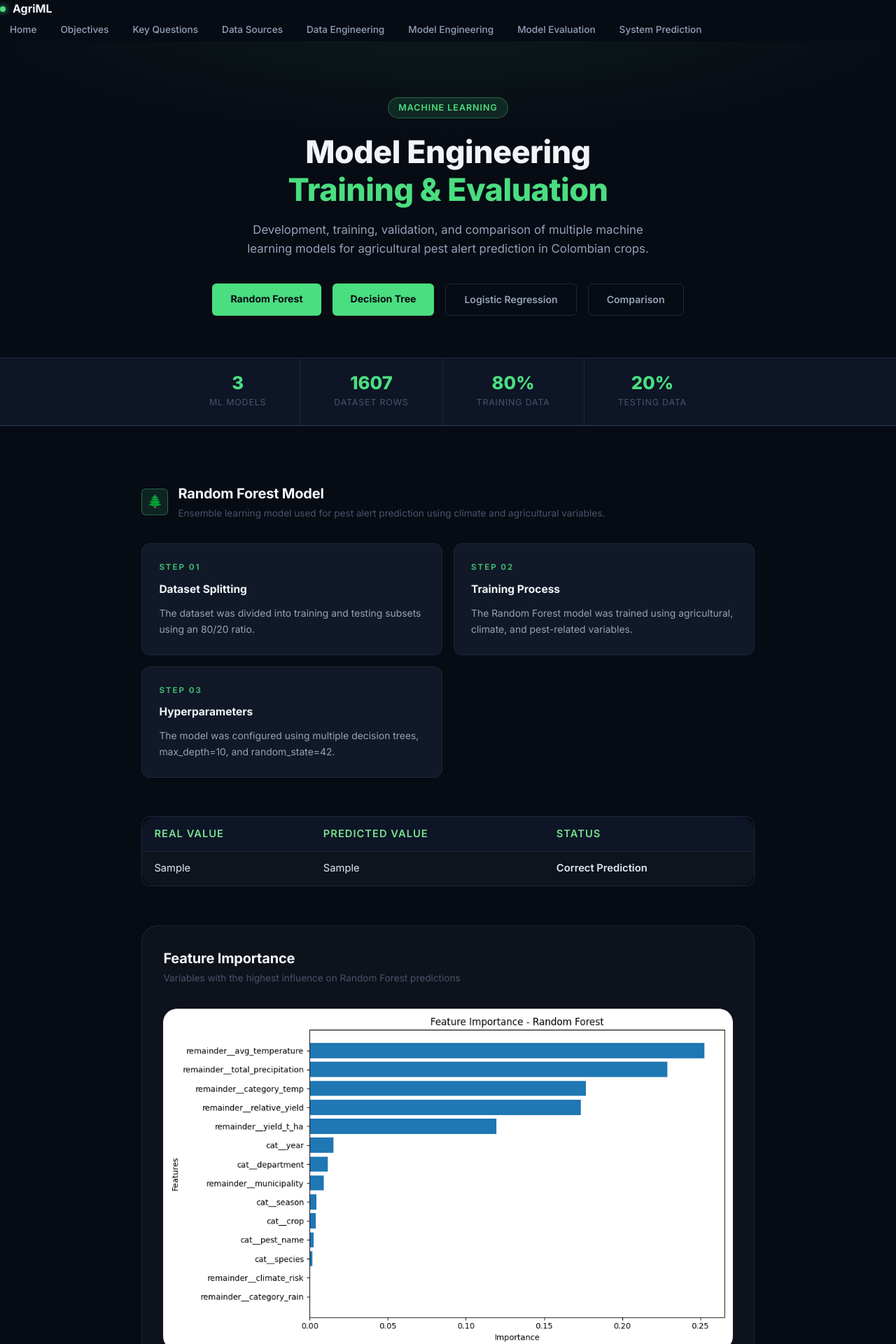
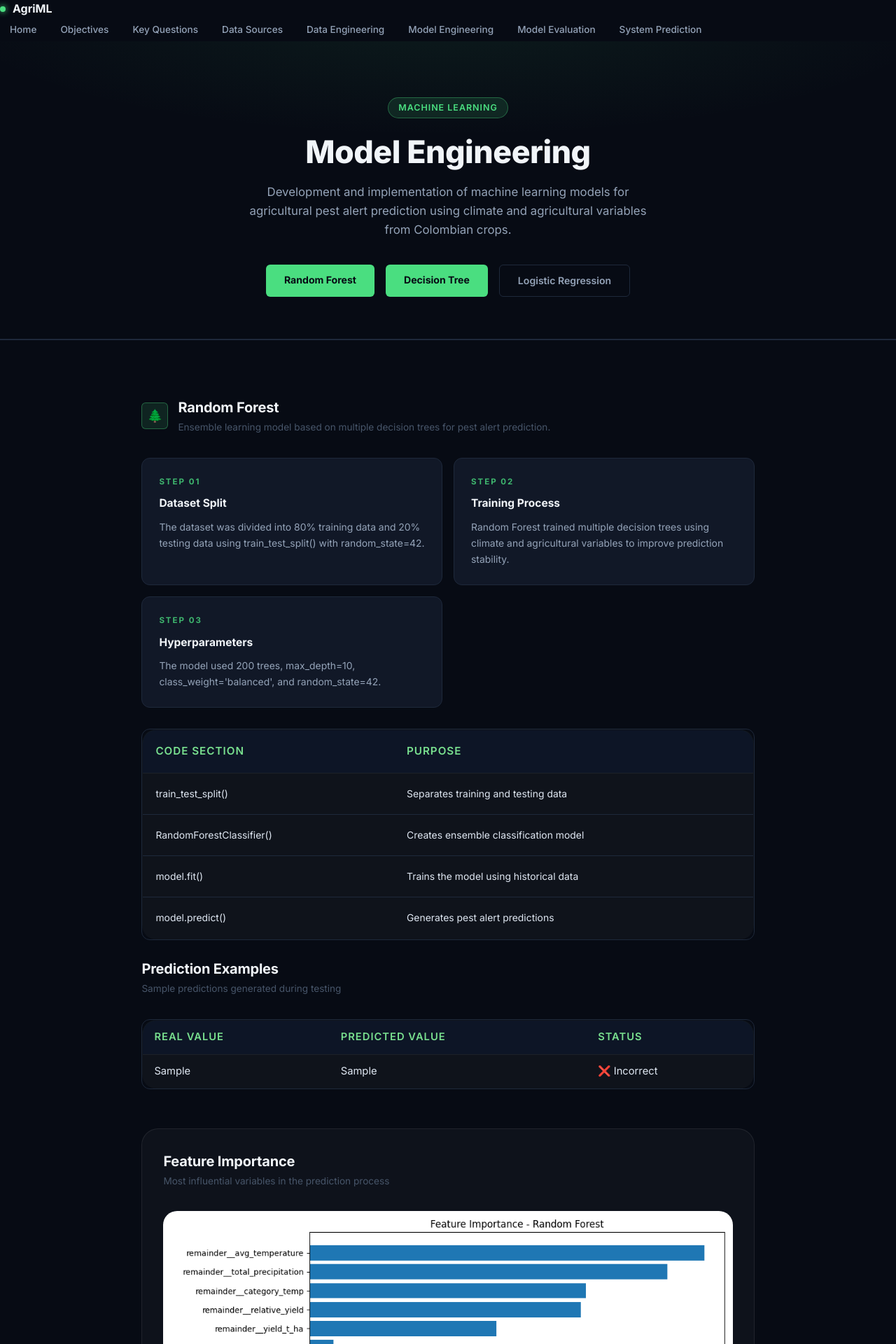
Before and after one commit to juanandresmedinaune-creator/Final_Project, a Flask app: template templates/modelEngineering.html in a window 1280 px wide. Shown: the top 1920 px of the page at 70% size. Run offline with Flask 3, Linux system fonts and the light colour scheme; the template is opened without the code that fills it: most values are stand-ins (such as "Sample title", 1, 10 or a date in 2020); parts of the project's set-up code (start-up, migrations or seed data) failed here and were passed over.

Commit message:
fix(modelEngineering): correct information html

```diff
--- a/templates/modelEngineering.html
+++ b/templates/modelEngineering.html
@@ -2,20 +2,23 @@
 <html lang="en">
 
 <head>
+
     <meta charset="UTF-8">
-    <meta name="viewport" content="width=device-width, initial-scale=1.0">
 
-    <title>AgriML — Model Engineering</title>
-
-    <link rel="stylesheet" href="{{ url_for('static', filename='pests.css') }}">
+    <title>
+        Model Engineering
+    </title>
 
     <link rel="stylesheet"
-        href="https://cdn.jsdelivr.net/npm/bootstrap-icons@1.11.0/font/bootstrap-icons.css">
+        href="{{ url_for('static', filename='pests.css') }}">
+
 </head>
 
 <body>
 
     {% include 'navbar.html' %}
+
+    <!-- HERO -->
 
     <section class="hero">
 
@@ -25,14 +28,12 @@
 
         <h1>
             Model Engineering
-            <br>
-            <em>Training & Evaluation</em>
         </h1>
 
         <p>
-            Development, training, validation, and comparison of multiple
-            machine learning models for agricultural pest alert prediction
-            in Colombian crops.
+            Development and implementation of machine learning models
+            for agricultural pest alert prediction using climate
+            and agricultural variables from Colombian crops.
         </p>
 
         <div class="hero-actions">
@@ -49,39 +50,13 @@
                 Logistic Regression
             </a>
 
-            <a href="#comparison" class="btn-outline">
-                Comparison
-            </a>
-
         </div>
 
     </section>
 
-    <div class="stats-bar">
+    <hr class="divider">
 
-        <div class="stat-item">
-            <div class="stat-value">3</div>
-            <div class="stat-label">ML Models</div>
-        </div>
-
-        <div class="stat-item">
-            <div class="stat-value">1607</div>
-            <div class="stat-label">Dataset Rows</div>
-        </div>
-
-        <div class="stat-item">
-            <div class="stat-value">80%</div>
-            <div class="stat-label">Training Data</div>
-        </div>
-
-        <div class="stat-item">
-            <div class="stat-value">20%</div>
-            <div class="stat-label">Testing Data</div>
-        </div>
-
-    </div>
-
-    <hr class="divider">
+    <!-- RANDOM FOREST -->
 
     <section class="section" id="random-forest">
 
@@ -92,17 +67,21 @@
             </div>
 
             <div>
-                <h2>Random Forest Model</h2>
+
+                <h2>
+                    Random Forest
+                </h2>
 
                 <p>
-                    Ensemble learning model used for pest alert prediction
-                    using climate and agricultural variables.
+                    Ensemble learning model based on multiple
+                    decision trees for pest alert prediction.
                 </p>
+
             </div>
 
         </div>
 
-        <!-- CARDS -->
+        <!-- EXPLANATION -->
 
         <div class="obj-grid">
 
@@ -112,11 +91,14 @@
                     Step 01
                 </div>
 
-                <h3>Dataset Splitting</h3>
+                <h3>
+                    Dataset Split
+                </h3>
 
                 <p>
-                    The dataset was divided into training and testing subsets
-                    using an 80/20 ratio.
+                    The dataset was divided into 80% training data
+                    and 20% testing data using train_test_split()
+                    with random_state=42.
                 </p>
 
             </div>
@@ -127,11 +109,14 @@
                     Step 02
                 </div>
 
-                <h3>Training Process</h3>
+                <h3>
+                    Training Process
+                </h3>
 
                 <p>
-                    The Random Forest model was trained using agricultural,
-                    climate, and pest-related variables.
+                    Random Forest trained multiple decision trees
+                    using climate and agricultural variables
+                    to improve prediction stability.
                 </p>
 
             </div>
@@ -142,20 +127,81 @@
                     Step 03
                 </div>
 
-                <h3>Hyperparameters</h3>
+                <h3>
+                    Hyperparameters
+                </h3>
 
                 <p>
-                    The model was configured using multiple decision trees,
-                    max_depth=10, and random_state=42.
+                    The model used 200 trees,
+                    max_depth=10,
+                    class_weight='balanced',
+                    and random_state=42.
                 </p>
 
             </div>
 
         </div>
 
+        <!-- CODE -->
+
+        <div class="table-wrap">
+
+            <table class="data-table">
+
+                <thead>
+
+                    <tr>
+                        <th>Code Section</th>
+                        <th>Purpose</th>
+                    </tr>
+
+                </thead>
+
+                <tbody>
+
+                    <tr>
+                        <td>train_test_split()</td>
+                        <td>Separates training and testing data</td>
+                    </tr>
+
+                    <tr>
+                        <td>RandomForestClassifier()</td>
+                        <td>Creates ensemble classification model</td>
+                    </tr>
+
+                    <tr>
+                        <td>model.fit()</td>
+                        <td>Trains the model using historical data</td>
+                    </tr>
+
+                    <tr>
+                        <td>model.predict()</td>
+                        <td>Generates pest alert predictions</td>
+                    </tr>
+
+                </tbody>
+
+            </table>
+
+        </div>
+
         <br>
 
-        <!-- PREDICTIONS -->
+        <!-- CONSOLE PREDICTIONS -->
+
+        <div class="section-header">
+
+            <div>
+                <h2>
+                    Prediction Examples
+                </h2>
+
+                <p>
+                    Sample predictions generated during testing
+                </p>
+            </div>
+
+        </div>
 
         <div class="table-wrap">
 
@@ -177,23 +223,17 @@
 
                     <tr>
 
-                        <td>
-                            {{ row.real_value }}
-                        </td>
+                        <td>{{ row.real_value }}</td>
+
+                        <td>{{ row.predicted_value }}</td>
 
                         <td>
-                            {{ row.predicted_value }}
-                        </td>
 
-                        <td class="
-                            {% if row.status == 'Correct Prediction' %}
-                                correct
+                            {% if row.status == "Correct" %}
+                                ✅ Correct
                             {% else %}
-                                error
+                                ❌ Incorrect
                             {% endif %}
-                        ">
-
-                            {{ row.status }}
 
                         </td>
 
@@ -209,18 +249,22 @@
 
         <br>
 
-        <!-- GRAPH -->
+        <!-- FEATURE IMPORTANCE -->
 
         <div class="graph-card">
 
             <div class="section-header">
 
                 <div>
-                    <h2>Feature Importance</h2>
+
+                    <h2>
+                        Feature Importance
+                    </h2>
 
                     <p>
-                        Variables with the highest influence on Random Forest predictions
+                        Most influential variables in the prediction process
                     </p>
+
                 </div>
 
             </div>
@@ -228,7 +272,7 @@
             <div class="chart-container">
 
                 <img src="{{ url_for('static', filename='feature_importance.png') }}"
-                    alt="Feature Importance Graph">
+                    alt="Feature Importance">
 
             </div>
 
@@ -238,9 +282,7 @@
 
     <hr class="divider">
 
-    <!-- ================================= -->
     <!-- DECISION TREE -->
-    <!-- ================================= -->
 
     <section class="section" id="decision-tree">
 
@@ -251,12 +293,16 @@
             </div>
 
             <div>
-                <h2>Decision Tree Model</h2>
+
+                <h2>
+                    Decision Tree
+                </h2>
 
                 <p>
-                    Supervised learning model based on hierarchical
-                    decision rules for pest classification.
+                    Hierarchical classification model based on
+                    decision rules and data splitting.
                 </p>
+
             </div>
 
         </div>
@@ -269,10 +315,12 @@
                     Step 01
                 </div>
 
-                <h3>Dataset Splitting</h3>
+                <h3>
+                    Dataset Split
+                </h3>
 
                 <p>
-                    The same processed dataset was divided into
+                    The processed dataset was separated into
                     training and testing subsets.
                 </p>
 
@@ -284,11 +332,13 @@
                     Step 02
                 </div>
 
-                <h3>Training Process</h3>
+                <h3>
+                    Training Process
+                </h3>
 
                 <p>
-                    The model learned decision rules based on
-                    climate and crop behavior.
+                    The model generated hierarchical decision rules
+                    based on crop and climate variables.
                 </p>
 
             </div>
@@ -299,11 +349,14 @@
                     Step 03
                 </div>
 
-                <h3>Hyperparameters</h3>
+                <h3>
+                    Hyperparameters
+                </h3>
 
                 <p>
-                    The model was configured using
-                    max_depth=5 and Gini criterion.
+                    The model used max_depth=5,
+                    criterion='gini',
+                    and random_state=42.
                 </p>
 
             </div>
@@ -332,23 +385,17 @@
 
                     <tr>
 
-                        <td>
-                            {{ row.real_value }}
-                        </td>
+                        <td>{{ row.real_value }}</td>
+
+                        <td>{{ row.predicted_value }}</td>
 
                         <td>
-                            {{ row.predicted_value }}
-                        </td>
 
-                        <td class="
-                            {% if row.status == 'Correct Prediction' %}
-                                correct
+                            {% if row.status == "Correct" %}
+                                ✅ Correct
                             {% else %}
-                                error
+                                ❌ Incorrect
                             {% endif %}
-                        ">
-
-                            {{ row.status }}
 
                         </td>
 
@@ -366,9 +413,7 @@
 
     <hr class="divider">
 
-    <!-- ================================= -->
     <!-- LOGISTIC REGRESSION -->
-    <!-- ================================= -->
 
     <section class="section" id="logistic-regression">
 
@@ -379,12 +424,16 @@
             </div>
 
             <div>
-                <h2>Logistic Regression Model</h2>
+
+                <h2>
+                    Logistic Regression
+                </h2>
 
                 <p>
-                    Linear classification algorithm used to estimate
-                    pest alert probabilities.
+                    Linear probabilistic classification model
+                    used for pest alert estimation.
                 </p>
+
             </div>
 
         </div>
@@ -397,11 +446,13 @@
                     Step 01
                 </div>
 
-                <h3>Dataset Splitting</h3>
+                <h3>
+                    Dataset Split
+                </h3>
 
                 <p>
-                    The processed dataset was separated into
-                    training and testing subsets.
+                    Training and testing datasets were generated
+                    using an 80/20 split ratio.
                 </p>
 
             </div>
@@ -412,11 +463,13 @@
                     Step 02
                 </div>
 
-                <h3>Training Process</h3>
+                <h3>
+                    Training Process
+                </h3>
 
                 <p>
-                    Logistic Regression analyzed relationships
-                    between climate variables and pest alerts.
+                    Logistic Regression estimated the probability
+                    of pest alerts using climate variables.
                 </p>
 
             </div>
@@ -427,11 +480,14 @@
                     Step 03
                 </div>
 
-                <h3>Hyperparameters</h3>
+                <h3>
+                    Hyperparameters
+                </h3>
 
                 <p>
-                    The model can be configured using
-                    regularization and solver optimization.
+                    The model used max_iter=500,
+                    solver='lbfgs',
+                    and class_weight='balanced'.
                 </p>
 
             </div>
@@ -460,23 +516,17 @@
 
                     <tr>
 
-                        <td>
-                            {{ row.real_value }}
-                        </td>
+                        <td>{{ row.real_value }}</td>
+
+                        <td>{{ row.predicted_value }}</td>
 
                         <td>
-                            {{ row.predicted_value }}
-                        </td>
 
-                        <td class="
-                            {% if row.status == 'Correct Prediction' %}
-                                correct
+                            {% if row.status == "Correct" %}
+                                ✅ Correct
                             {% else %}
-                                error
+                                ❌ Incorrect
                             {% endif %}
-                        ">
-
-                            {{ row.status }}
 
                         </td>
 
@@ -494,77 +544,147 @@
 
     <hr class="divider">
 
-    <!-- ================================= -->
-    <!-- MODEL COMPARISON -->
-    <!-- ================================= -->
+    <!-- FLASK INTEGRATION -->
 
-    <section class="section" id="comparison">
+<section class="section">
 
     <div class="section-header">
 
         <div class="section-icon">
-                📊
+            ⚙️
         </div>
 
         <div>
-                <h2>Model Comparison</h2>
+
+            <h2>
+                Flask Integration
+            </h2>
 
             <p>
-                    Comparative analysis between machine learning models
+                Integration of trained machine learning models into the
+                Flask web application for real-time agricultural pest
+                alert prediction.
             </p>
+
         </div>
 
     </div>
 
-        <div class="table-wrap">
+    <!-- WORKFLOW -->
 
-            <table class="data-table">
+    <div class="q-grid">
 
-                <thead>
+        <div class="q-panel">
 
-                    <tr>
-                        <th>Model</th>
-                        <th>Strength</th>
-                        <th>Advantage</th>
-                        <th>Status</th>
-                    </tr>
+            <div class="q-panel-header">
 
-                </thead>
+                <h3>
+                    Prediction Workflow
+                </h3>
 
-                <tbody>
+            </div>
 
-                    <tr>
-                        <td>Random Forest</td>
-                        <td>High prediction stability</td>
-                        <td>Feature importance analysis</td>
-                        <td>Implemented</td>
-                    </tr>
+            <ul>
 
-                    <tr>
-                        <td>Decision Tree</td>
-                        <td>Easy interpretation</td>
-                        <td>Visual decision rules</td>
-                        <td>Implemented</td>
-                    </tr>
+                <li>
+                    Flask receives agricultural and climate information
+                    submitted by the user through the prediction form.
+                </li>
 
-                    <tr>
-                        <td>Logistic Regression</td>
-                        <td>Fast classification</td>
-                        <td>Probability estimation</td>
-                        <td>Pending Evaluation</td>
-                    </tr>
+                <li>
+                    Input variables such as crop type, municipality,
+                    temperature, and precipitation are transformed
+                    into numerical representations.
+                </li>
 
-                </tbody>
+                <li>
+                    The processed information is sent to the trained
+                    Random Forest model.
+                </li>
 
-            </table>
+                <li>
+                    The machine learning model generates a pest alert
+                    prediction using learned agricultural patterns.
+                </li>
+
+                <li>
+                    The final prediction result is displayed dynamically
+                    in the web interface.
+                </li>
+
+            </ul>
+
+        </div>
+
+        <!-- CODE EXAMPLE -->
+
+        <div class="q-panel">
+
+            <div class="q-panel-header">
+
+                <h3>
+                    Prediction Code Example
+                </h3>
+
+            </div>
+
+<pre>
+input_data = pd.DataFrame([user_data])
+
+prediction = model.predict(input_data)
+
+result = (
+    "High Pest Risk"
+    if prediction[0] == 1
+    else "Low Pest Risk"
+)
+</pre>
+
+        </div>
+
+    </div>
+
+    <br>
+
+    <!-- FLASK ROUTE -->
+
+    <div class="graph-card">
+
+        <div class="section-header">
+
+            <div>
+
+                <h2>
+                    Flask Route Integration
+                </h2>
+
+                <p>
+                    Backend route used to connect the prediction form
+                    with the trained machine learning model.
+                </p>
+
+            </div>
+
+        </div>
+
+<pre>
+@app.route("/prediction", methods=["POST"])
+
+def prediction():
+
+    user_data = request.form
+
+    prediction = model.predict(input_data)
+
+    return render_template(
+        "prediction.html",
+        prediction=prediction
+    )
+</pre>
 
     </div>
 
 </section>
-
-    <!-- ================================= -->
-    <!-- FOOTER -->
-    <!-- ================================= -->
 
     <footer>
 
@@ -572,15 +692,6 @@
             AgriML — Agricultural Pest Prediction · Colombia
         </p>
 
-        <div class="footer-stack">
-
-            <span>Python</span>
-            <span>Flask</span>
-            <span>Pandas</span>
-            <span>Scikit-learn</span>
-
-        </div>
-
     </footer>
 
 </body>
```
Lines whose indentation alone changed are shown as unchanged.
